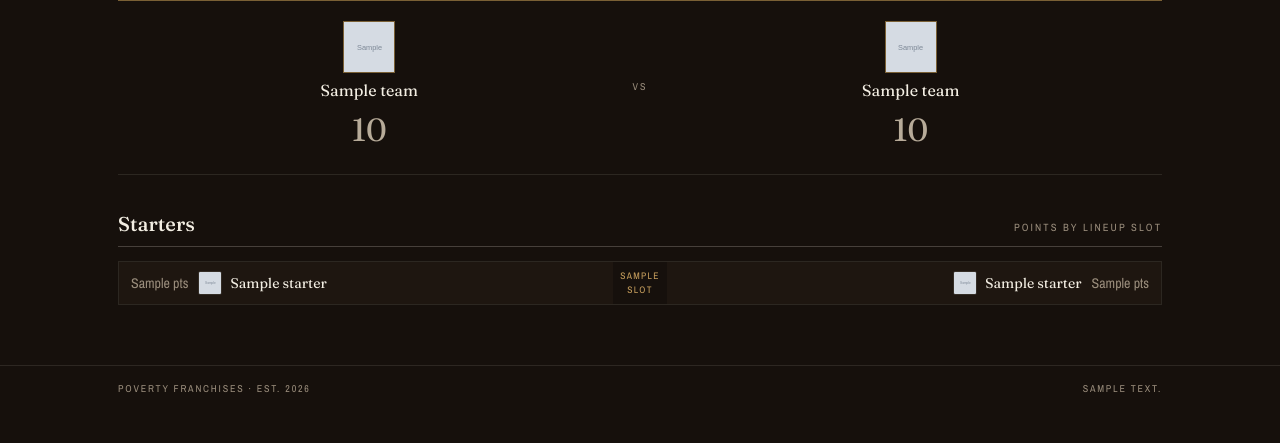
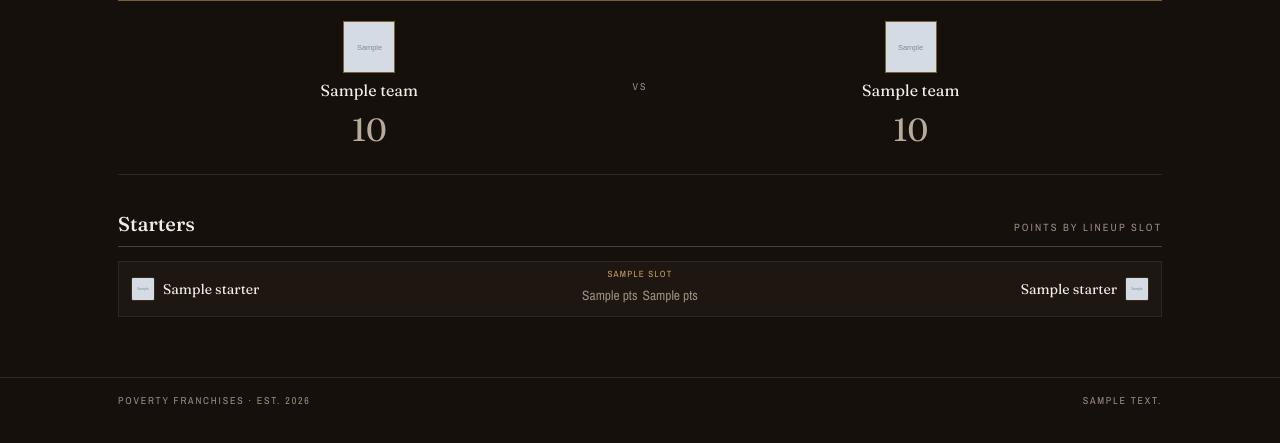
Before and after one commit to xpoes123/poverty-football, a FastAPI app: template templates/matchup.html in a window 1280 px wide. Shown: the part 142-585 px from the top of the page. Run offline with FastAPI, Linux system fonts and the light colour scheme; the template is opened without the code that fills it: most values are stand-ins (such as "Sample title", 1, 10 or a date in 2020); grey boxes marked "Sample" are stand-in pictures; parts of the project's set-up code (start-up, migrations or seed data) failed here and were passed over.

Commit message:
Redesign matchup breakdown: names outer, scores centered adjacent with green/red per-slot tint

```diff
--- a/static/css/poverty.css
+++ b/static/css/poverty.css
@@ -259,17 +259,21 @@ button{font:inherit;color:inherit;background:none;border:0}
 .mvs__team.win .mvs__score{color:var(--gold-bright)}
 .mvs__vs{font-size:10px;letter-spacing:.2em;text-transform:uppercase;color:var(--muted)}
 .breakdown{border:1px solid var(--rule)}
-.brow{display:grid;grid-template-columns:1fr 54px 1fr;align-items:stretch;background:var(--surface);border-bottom:1px solid var(--rule)}
+.brow{display:grid;grid-template-columns:1fr auto 1fr;align-items:center;gap:8px;padding:8px 12px;background:var(--surface);border-bottom:1px solid var(--rule)}
 .brow:last-child{border-bottom:0}
-.bslot{display:flex;align-items:center;justify-content:center;text-align:center;font-size:9.5px;letter-spacing:.14em;text-transform:uppercase;color:var(--gold);background:var(--espresso)}
-.bcell{display:flex;align-items:center;gap:10px;padding:9px 12px;min-width:0}
-.bcell--b{justify-content:flex-end;text-align:right}
-.bplayer{font-family:var(--serif);font-size:14px;min-width:0;display:inline-flex;align-items:center;gap:8px;overflow:hidden;white-space:nowrap;text-overflow:ellipsis}
-.bcell--b .bplayer{flex-direction:row-reverse}
-.bpts{font-variant-numeric:tabular-nums;font-size:14px;color:var(--muted);min-width:2.8em;text-align:center;flex:none}
-.bpts.hi{color:var(--gold-bright)}
-.bcell .slot-face{margin:0;flex:none}
-@media (max-width:520px){.bplayer{font-size:12px;gap:5px}.bcell{padding:8px 7px;gap:6px}.brow{grid-template-columns:1fr 40px 1fr}}
+.brow:nth-child(even){background:rgba(243,238,227,.02)}
+.bside{display:flex;align-items:center;gap:8px;min-width:0}
+.bside--b{justify-content:flex-end}
+.bname{font-family:var(--serif);font-size:14px;white-space:nowrap;overflow:hidden;text-overflow:ellipsis}
+.bside .slot-face{margin:0;flex:none}
+.bmid{display:flex;flex-direction:column;align-items:center;gap:4px;flex:none}
+.bslot{font-size:9px;letter-spacing:.14em;text-transform:uppercase;color:var(--gold);line-height:1}
+.bscores{display:flex;gap:5px}
+.bpts{font-variant-numeric:tabular-nums;font-size:13.5px;min-width:3.1em;text-align:center;padding:3px 0;border-radius:3px;color:var(--bone-dim)}
+.bpts.win{color:#9dc281;background:rgba(140,180,110,.16)}
+.bpts.lose{color:#d29385;background:rgba(200,120,110,.13)}
+.bpts.tie{color:var(--muted)}
+@media (max-width:520px){.bname{font-size:12.5px}.bside{gap:6px}.brow{gap:6px;padding:8px 8px}.bpts{font-size:12.5px;min-width:2.9em}.slot-face{width:20px;height:20px}}
 
 /* team page */
 .backlink{font-size:10.5px;letter-spacing:.16em;text-transform:uppercase;margin-bottom:16px}
--- a/templates/matchup.html
+++ b/templates/matchup.html
@@ -24,14 +24,20 @@
       {% for i in range(detail.a.starters | length) %}
         {% set pa = detail.a.starters[i] %}{% set pb = detail.b.starters[i] %}
         <div class="brow">
-          <div class="bcell bcell--a">
-            <span class="bpts{{ ' hi' if pa.pts >= pb.pts }}">{{ pa.pts }}</span>
-            <span class="bplayer">{% if pa.img %}<img class="slot-face" src="{{ pa.img }}" onerror="this.onerror=null;this.src='/static/default-team.svg'" alt="" loading="lazy">{% endif %}{{ pa.name }}</span>
+          <div class="bside bside--a">
+            {% if pa.img %}<img class="slot-face" src="{{ pa.img }}" onerror="this.onerror=null;this.src='/static/default-team.svg'" alt="" loading="lazy">{% endif %}
+            <span class="bname">{{ pa.name }}</span>
           </div>
-          <span class="bslot">{{ pa.slot }}</span>
-          <div class="bcell bcell--b">
-            <span class="bplayer">{{ pb.name }}{% if pb.img %}<img class="slot-face" src="{{ pb.img }}" onerror="this.onerror=null;this.src='/static/default-team.svg'" alt="" loading="lazy">{% endif %}</span>
-            <span class="bpts{{ ' hi' if pb.pts >= pa.pts }}">{{ pb.pts }}</span>
+          <div class="bmid">
+            <span class="bslot">{{ pa.slot }}</span>
+            <span class="bscores">
+              <span class="bpts {{ 'win' if pa.pts > pb.pts else 'lose' if pa.pts < pb.pts else 'tie' }}">{{ pa.pts }}</span>
+              <span class="bpts {{ 'win' if pb.pts > pa.pts else 'lose' if pb.pts < pa.pts else 'tie' }}">{{ pb.pts }}</span>
+            </span>
+          </div>
+          <div class="bside bside--b">
+            <span class="bname">{{ pb.name }}</span>
+            {% if pb.img %}<img class="slot-face" src="{{ pb.img }}" onerror="this.onerror=null;this.src='/static/default-team.svg'" alt="" loading="lazy">{% endif %}
           </div>
         </div>
       {% endfor %}
```
